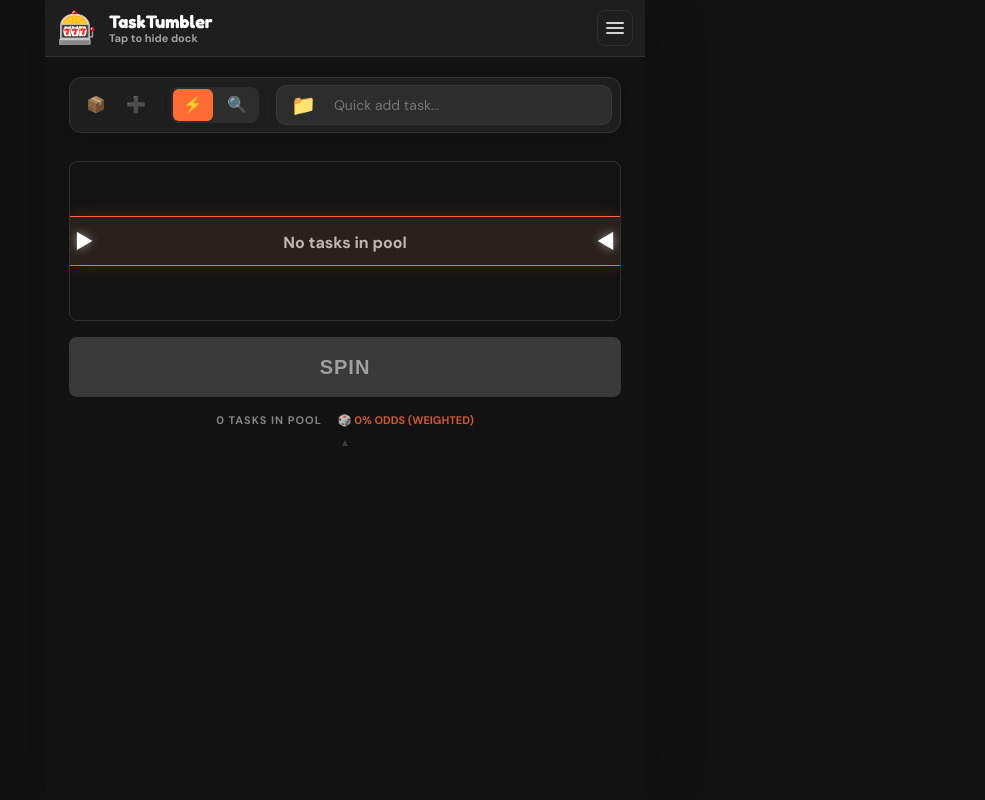
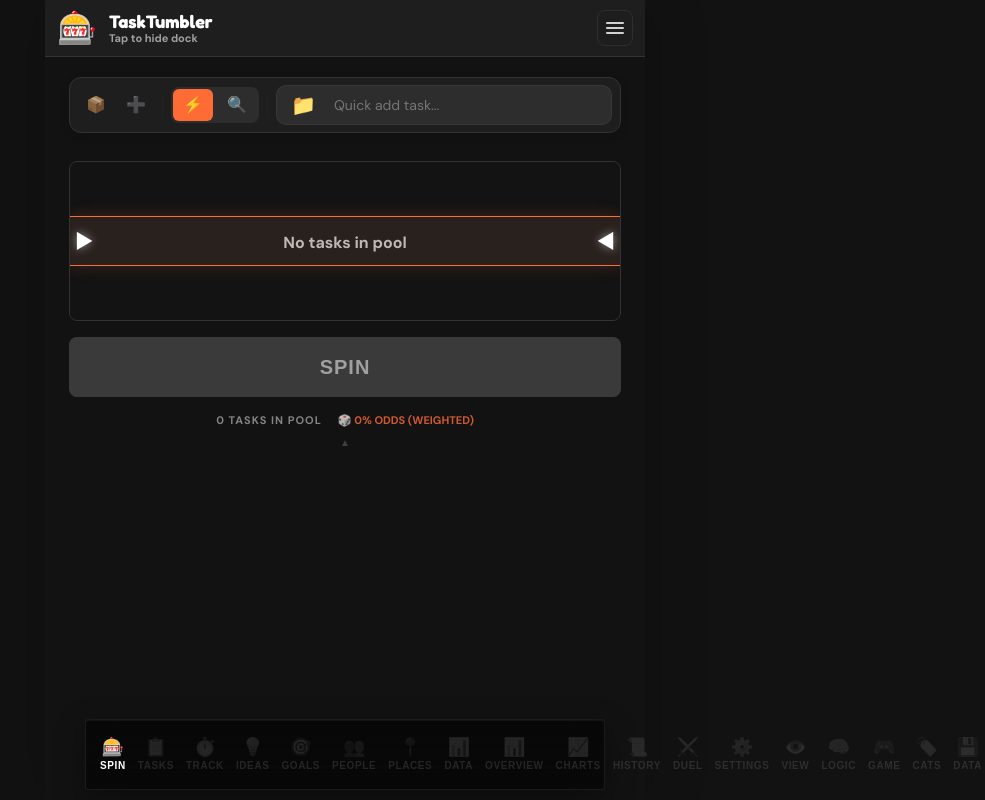
Before and after one commit to joeylamplighter/TaskTumbler, a React (Vite) app: page / in a window 1280 px wide. Shown: the whole page, without its empty margins (295-1280 px from the left). Built offline with nearby package versions, Linux system fonts and the light colour scheme.

Commit message:
Updated 22-app.jsx

```diff
--- a/js/logic/22-app.jsx
+++ b/js/logic/22-app.jsx
@@ -3318,6 +3318,29 @@ const removeSubCategory = (parentCat, subName) => {
   />
 )}
           </div>
+
+          <NavBarComp
+            current={tab}
+            set={(tabKey) => {
+              if (tabKey.includes(":")) {
+                const [parentTab, subtab] = tabKey.split(":");
+                if (parentTab === "stats") {
+                  setTab("stats");
+                  window.location.hash = `#stats?subView=${subtab}`;
+                  window.dispatchEvent(new CustomEvent('tab-change', { detail: { tab: 'stats' } }));
+                } else if (parentTab === "settings") {
+                  setTab("settings");
+                  window.location.hash = `#settings?view=${subtab}`;
+                  window.dispatchEvent(new CustomEvent('tab-change', { detail: { tab: 'settings' } }));
+                }
+              } else {
+                setTab(tabKey);
+              }
+            }}
+            items={navItems}
+            hidden={!isDockVisible}
+            getCurrentSubtab={getCurrentSubtab}
+          />
         </React.Fragment>
       )}
 
```
